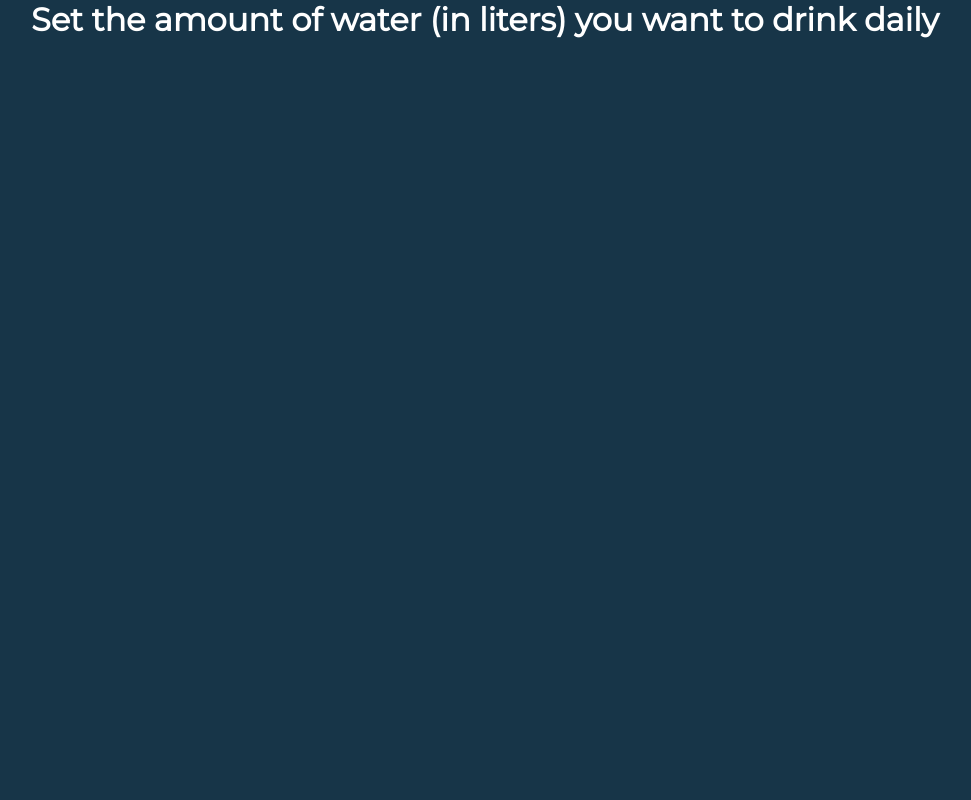
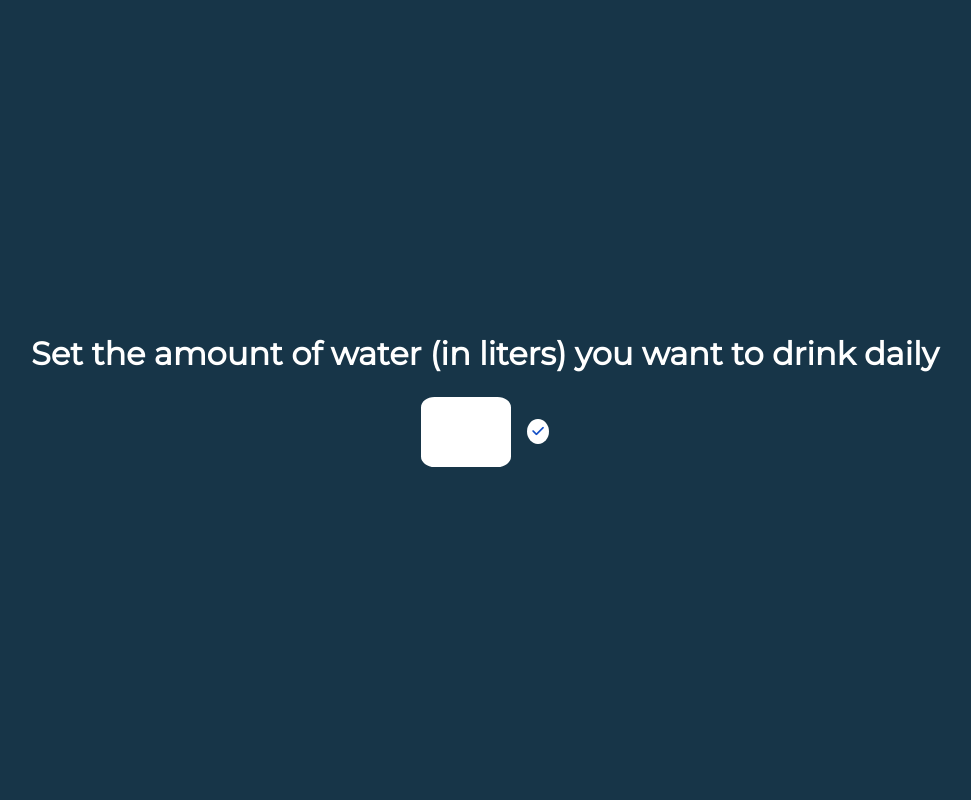
Before and after one commit to biancarosca/drink-water-app, a plain HTML site: page index.html in a window 1280 px wide. Shown: the top 800 px of the page, without its empty margins (155-1126 px from the left). Drawn offline with Linux system fonts and the light colour scheme.

Commit message:
fixed input windows

```diff
--- a/assets/scripts/app.js
+++ b/assets/scripts/app.js
@@ -9,7 +9,7 @@ import {waterProgress} from './updateDOM.js';
 if (!getUserfromLS())
 {
     const firstSection = document.querySelector('.start-app');
-    firstSection.style.display = 'block';
+    firstSection.style.display = 'flex';
     const submitBtn = document.querySelector('.submit .first-btn');
     submitBtn.addEventListener('click', submitDailyAmount);
 
--- a/assets/styles/_inputWindows.scss
+++ b/assets/styles/_inputWindows.scss
@@ -7,14 +7,17 @@
     display: none;
 }
 .set-amount{
+    height: initial;
     h1{
         text-align: center;
         @include fadeAnim;
+        height: initial;
     }
 }
 .submit{
     @include flex-center;
     margin-top: 1.5rem;
+    height: initial;
     input{
         border-radius: 15%;
         border: 2px solid white;
```
Also changed, not shown: assets/styles/style.css, 1 other file.
